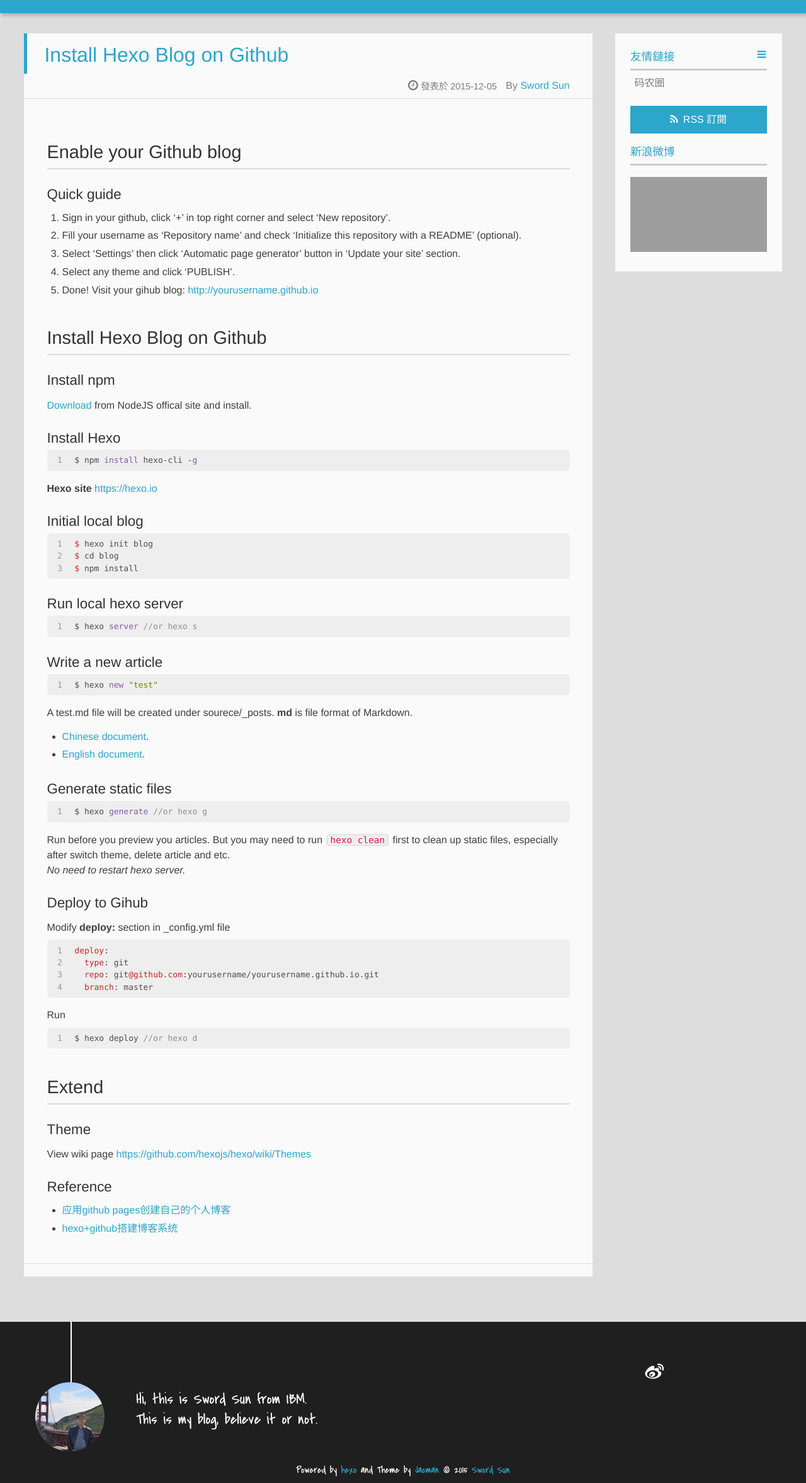
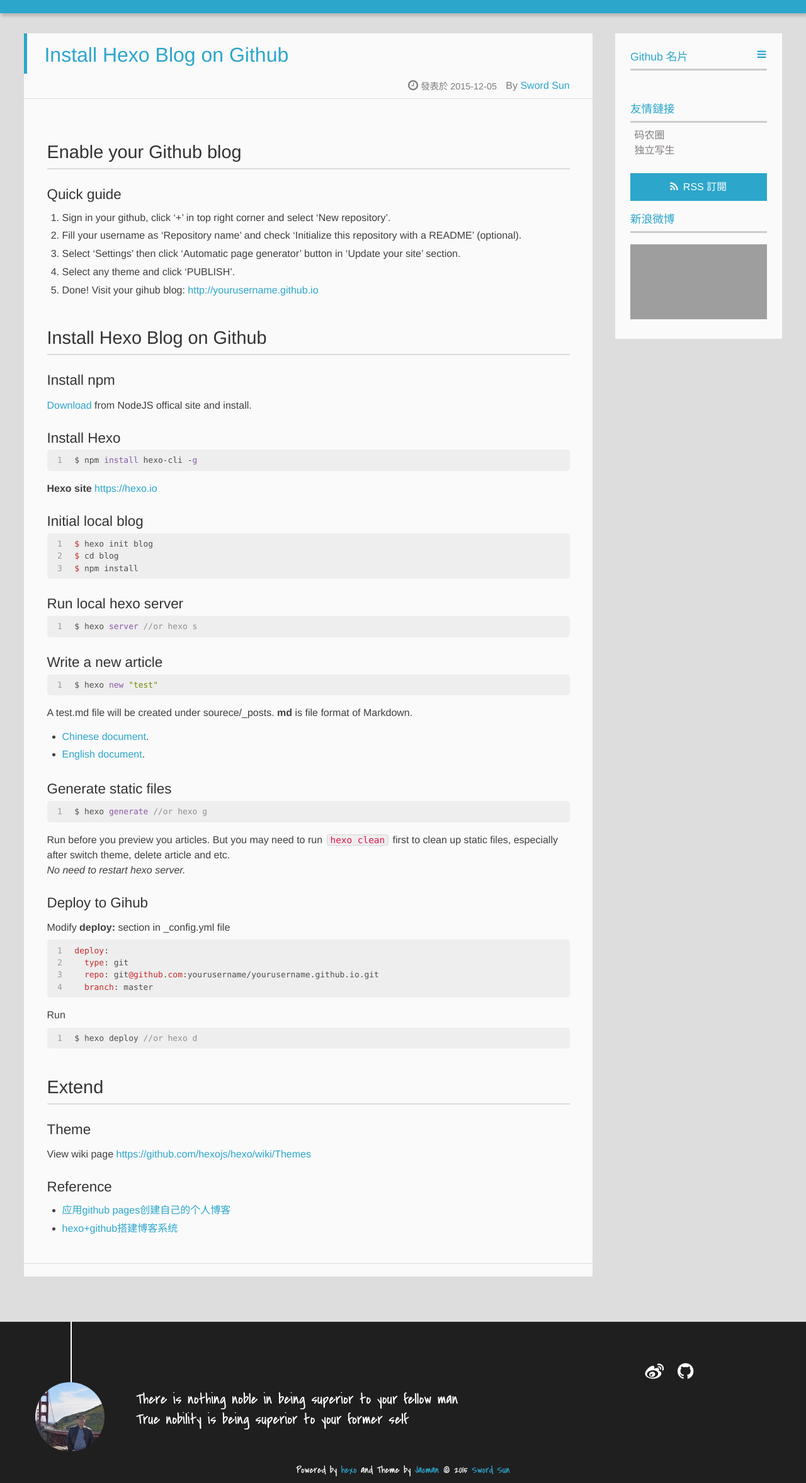
Before and after one commit to 84drizzt/84drizzt.github.io, a plain HTML site: page index.html in a window 1280 px wide. Shown: the part 160-2515 px from the top of the page at 63% size. Drawn offline with Linux system fonts and the light colour scheme; grey boxes are pictures that could not be loaded; a script that the page names is missing.

Commit message:
Site updated: 2015-12-07 17:05:22

```diff
--- a/index.html
+++ b/index.html
@@ -160,6 +160,13 @@
 <aside class="clearfix">
 
 
+<div class="github-card">
+<p class="asidetitle">Github 名片</p>
+<div class="github-card" data-github="84drizzt" data-width="220" data-height="119" data-theme="medium">
+<script type="text/javascript" src="//cdn.jsdelivr.net/github-cards/latest/widget.js" ></script>
+</div>
+  </div>
+
 
 
 
@@ -176,6 +183,12 @@
 
           </li>
 
+          <li>
+
+            	<a href="http://cnfeat.com" target="_blank" title=" 一个坚持写字的博客">独立写生</a>
+
+          </li>
+
     </ul>
 </div>
 
@@ -188,7 +201,7 @@
 
   <div class="weiboshow">
   <p class="asidetitle">新浪微博</p>
-    <iframe width="100%" height="119" class="share_self"  frameborder="0" scrolling="no" src="http://widget.weibo.com/weiboshow/index.php?language=&width=0&height=119&fansRow=2&ptype=1&speed=0&skin=9&isTitle=1&noborder=1&isWeibo=0&isFans=0&uid=null&verifier=b3593ceb&dpc=1"></iframe>
+    <iframe width="100%" height="119" class="share_self"  frameborder="0" scrolling="no" src="http://widget.weibo.com/weiboshow/index.php?language=&width=0&height=119&fansRow=2&ptype=1&speed=0&skin=9&isTitle=1&noborder=1&isWeibo=0&isFans=0&uid=null&verifier=&dpc=1"></iframe>
 </div>
 
 
@@ -204,14 +217,16 @@
 
 
 	<section class="info">
-		<p> Hi, this is Sword Sun from IBM. <br/>
-			This is my blog, believe it or not.</p>
+		<p> There is nothing noble in being superior to your fellow man <br/>
+			True nobility is being superior to your former self</p>
 	</section>
 
 	<div class="social-font" class="clearfix">
 
-		<a href="http://weibo.com/2176287895" target="_blank" class="icon-weibo" title="微博"></a>
+		<a href="http://weibo.com/2109437041" target="_blank" class="icon-weibo" title="微博"></a>
 
+
+		<a href="https://github.com/84drizzt" target="_blank" class="icon-github" title="github"></a>
 
 
 
```
Also changed, not shown: 2015/12/05/hexo-blog-on-github/index.html (+19 -4 lines), archives/2015/12/index.html (+5 -3 lines), archives/2015/index.html (+5 -3 lines), archives/index.html (+5 -3 lines).
